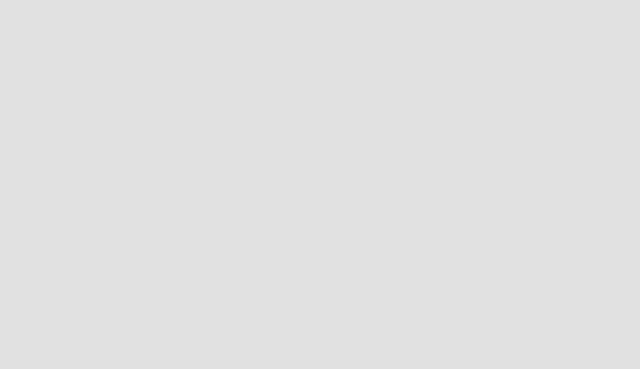
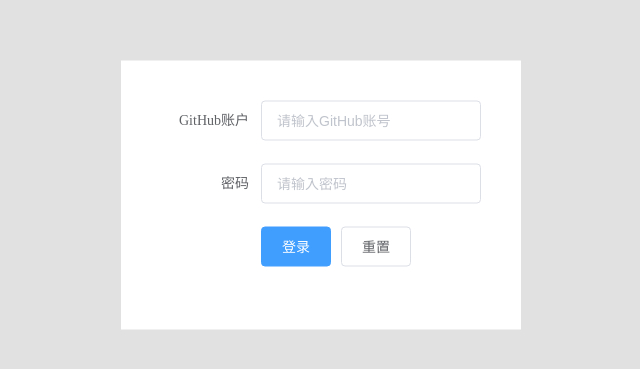
Before and after one commit to moshengqing/CnodeTopic, a Vue app: page /#/login in a window 1280 px wide. Shown: the part 205-574 px from the top of the page, without its empty margins (319-959 px from the left). Built offline with nearby package versions, Linux system fonts and the light colour scheme.

Commit message:
完成登录页面的布局

```diff
--- a/src/components/Login.vue
+++ b/src/components/Login.vue
@@ -1,26 +1,75 @@
 <template>
-  <div class="login">
-     <header class="nav"></header>
-      <el-button type="primary">主要按钮</el-button>
+  <div class="login_box">
+  <el-form :model="ruleForm" status-icon :rules="rules" ref="ruleForm" label-width="100px" class="demo-ruleForm">
+  <el-form-item label="GitHub账户" prop="username">
+    <el-input type="text" placeholder="请输入GitHub账号" v-model="ruleForm.pass" autocomplete="off"></el-input>
+  </el-form-item>
+  <el-form-item label="密码" prop="pwd">
+    <el-input type="password" placeholder="请输入密码" v-model="ruleForm.checkPass" autocomplete="off"></el-input>
+  </el-form-item>
+  <el-form-item>
+    <el-button type="primary" @click="submitForm('ruleForm')">登录</el-button>
+    <el-button @click="resetForm('ruleForm')">重置</el-button>
+  </el-form-item>
+</el-form>
   </div>
 </template>
 
 <script>
-export default {
-  name: 'HelloWorld',
-  data () {
-    return {
-      msg: 'Welcome to Your Vue.js App'
+  export default {
+    data() {
+      var validatePass = (rule, value, callback) => {
+        if (value === '') {
+          callback(new Error('请输入账号'));
+        }
+      };
+      var validatePass2 = (rule, value, callback) => {
+        if (value === '') {
+          callback(new Error('密码错误'));
+        }
+      };
+      return {
+        ruleForm: {
+          username: '',
+          pwd: '',
+        },
+        rules: {
+          username: [
+            { validator: validatePass, trigger: 'blur' }
+          ],
+          pwd: [
+            { validator: validatePass2, trigger: 'blur' }
+          ],
+        }
+      };
+    },
+    methods: {
+      submitForm(formName) {
+        this.$refs[formName].validate((valid) => {
+          if (valid) {
+            alert('submit!');
+          } else {
+            console.log('error submit!!');
+            return false;
+          }
+        });
+      },
+      resetForm(formName) {
+        this.$refs[formName].resetFields();
+      }
     }
   }
-}
 </script>
 
 <!-- Add "scoped" attribute to limit CSS to this component only -->
 <style  scope>
-.nav{
-  height: 50px;
-  width: 100%;
-  background: bisque;
+.login_box{
+  width: 400px;
+  position: fixed;
+  top: 50%;
+  left: 50%;
+  transform: translate(-50%,-50%);
+  background:#fff;
+  padding: 40px;
 }
 </style>
--- a/src/components/Nav.vue
+++ b/src/components/Nav.vue
@@ -10,9 +10,9 @@
                 <li><a href="#">首页</a></li>
                 <li><a href="#" @click="open">新手入门</a></li>
                 <li><a href="#" @click="open">API</a></li>
-                <li><a href="#"@click="open">关于</a></li>
-                <li><a href="#">登录</a></li>
-                <li><a href="#">退出</a></li>
+                <li><a href="#" @click="open">关于</a></li>
+                <li><a href="#" @click="gotoLogin">登录</a></li>
+                <!-- <li><a href="#">退出</a></li> -->
             </ul>
         </header>
     </div>
@@ -25,10 +25,15 @@
         }
     },
     methods: {
+        // 跳转登录
+        gotoLogin(){
+             this.$router.push('/login')
+        },
         open() {
         this.$message({
             message: '此功能未开通',
-            type: 'warning'
+            type: 'warning',
+            duration:1000
         });
       },
     },
--- a/src/main.js
+++ b/src/main.js
@@ -3,11 +3,13 @@
 import Vue from 'vue'
 import App from './App'
 import router from './router'
-import './plugin/element'
+// import './plugin/element'
+import elementUI from 'element-ui'
+import 'element-ui/lib/theme-chalk/index.css';
 import axios from 'axios'
 import './assets/common.css'
 Vue.config.productionTip = false
-
+Vue.use(elementUI)
 axios.defaults.baseURL ='https://cnodejs.org/api/v1';
 
 Vue.prototype.$http = axios;
--- a/src/pages/Index.vue
+++ b/src/pages/Index.vue
@@ -21,11 +21,11 @@
                 <el-pagination class="pagination"
                  background layout="prev, pager, next" :total="1000"></el-pagination>
             </section>
-            <section class="left_box">
+            <section class="left_box clearfix">
                 <div class="login">
                     <h3>CNode：Node.js专业中文社区</h3>
                     <p>您可以 登录 或 注册 , 也可以</p>
-                    <el-button type="primary">通过 Github 登录</el-button>
+                    <el-button @click="goLogin" type="primary">通过 Github 登录</el-button>
                 </div>
 
                 <div class="hot_topic">
@@ -58,7 +58,11 @@
         }
     },
     methods: {
-      async  getTopic(){
+        //登录
+        goLogin(){
+            this.$router.push('/login')
+        },
+        async getTopic(){
             const {data,status} = await this.$http.get(`/topics?limit=${this.limit}`);
             this.topicData = data.data;
             console.log(this.topicData)
@@ -94,7 +98,7 @@
 }
 
 .topic_box .classify li:hover{
-    background-color: cadetblue;
+    background-color: #fff;
     /* border-radius: 20px; */
 }
 .topic_box .content li{
--- a/src/router/index.js
+++ b/src/router/index.js
@@ -11,6 +11,11 @@
       path: '/',
       name: 'Index',
       component: Index
+    },
+    {
+      path: '/login',
+      name: 'login',
+      component: Login
     }
   ]
 })
```
Also changed, not shown: src/plugin/element.js (+7 -1 lines).
